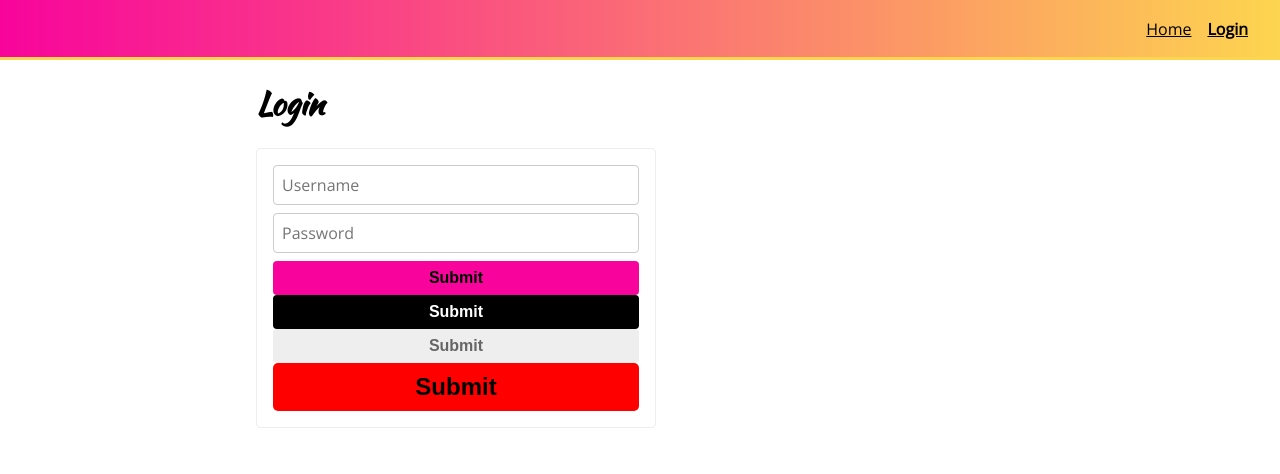
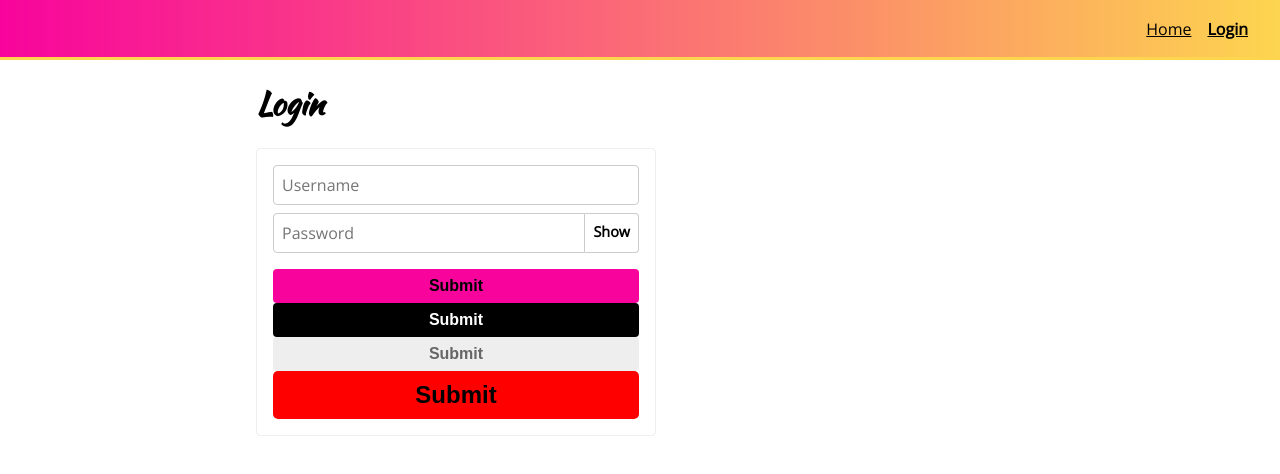
Before and after one commit to kblovett/styled-components-v5, a React (Create React App) app: page /login in a window 1280 px wide. Shown: the top 474 px of the page. Built offline with nearby package versions, Linux system fonts and the light colour scheme.

Commit message:
3.17-18 PasswordInput styled component

```diff
--- /dev/null
+++ b/src/components/common/PasswordInput.js
@@ -0,0 +1,49 @@
+import React, { Fragment, useState } from 'react';
+import styled from 'styled-components';
+
+import { Input } from 'components/common';
+
+const PasswordInputStyled = styled(Input).attrs(() => ({
+  placeholder: 'Password',
+  type: 'password',
+}))`
+  border-top-right-radius: 0;
+  border-bottom-right-radius: 0;
+`;
+const PasswordInputWrapper = styled.div`
+  display: flex;
+  ~ div {
+    margin-bottom: 8px;
+  }
+`;
+const ToggleButton = styled.div`
+  height: 40px;
+  border: 1px solid #ccc;
+  box-sizing: border-box;
+  font-size: 0.9em;
+  display: flex;
+  padding: 8px;
+  border-left: 0;
+  border-top-right-radius: 4px;
+  border-bottom-right-radius: 4px;
+  background: white;
+  font-weight: bold;
+  cursor: pointer;
+  user-select: none;
+  color: black;
+`;
+
+export function PasswordInput(props) {
+  const [showPassword, setShowPassword] = useState(false);
+  return (
+    <Fragment>
+      <PasswordInputWrapper>
+        <PasswordInputStyled {...props} />
+        <ToggleButton onClick={() => setShowPassword((s) => !s)}>
+          {showPassword ? 'Hide' : 'Show'}
+        </ToggleButton>
+      </PasswordInputWrapper>
+      <div>{showPassword ? props.value : ''}</div>
+    </Fragment>
+  );
+}
--- a/src/components/common/index.js
+++ b/src/components/common/index.js
@@ -2,3 +2,4 @@ export * from './Button';
 export * from './PageLayout';
 export * from './Header';
 export * from './Input';
+export * from './PasswordInput';
--- a/src/components/pages/Login.js
+++ b/src/components/pages/Login.js
@@ -1,7 +1,7 @@
 import React, { useState } from 'react';
 import styled from 'styled-components';
 
-import { PageLayout, Input, Button } from 'components/common';
+import { PageLayout, Input, Button, PasswordInput } from 'components/common';
 
 const Form = styled.form`
   width: 100%;
@@ -36,12 +36,10 @@ export default function Login() {
           value={formFields.username}
           type='text'
         />
-        <Input
+        <PasswordInput
           name='password'
-          placeholder='Password'
           onChange={handleInputChange}
           value={formFields.password}
-          type='password'
         />
         <Button>Submit</Button>
         <Button secondary>Submit</Button>
```
